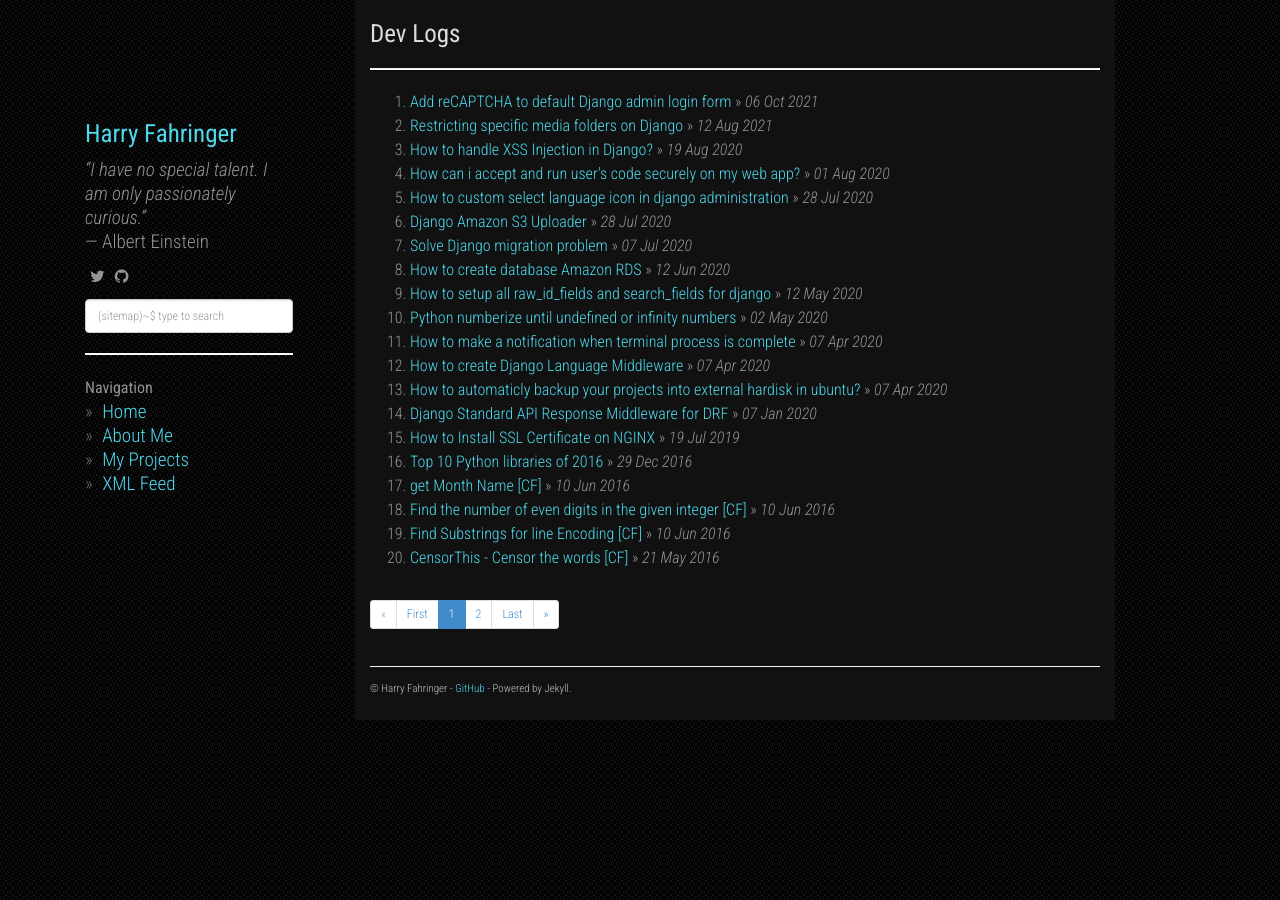
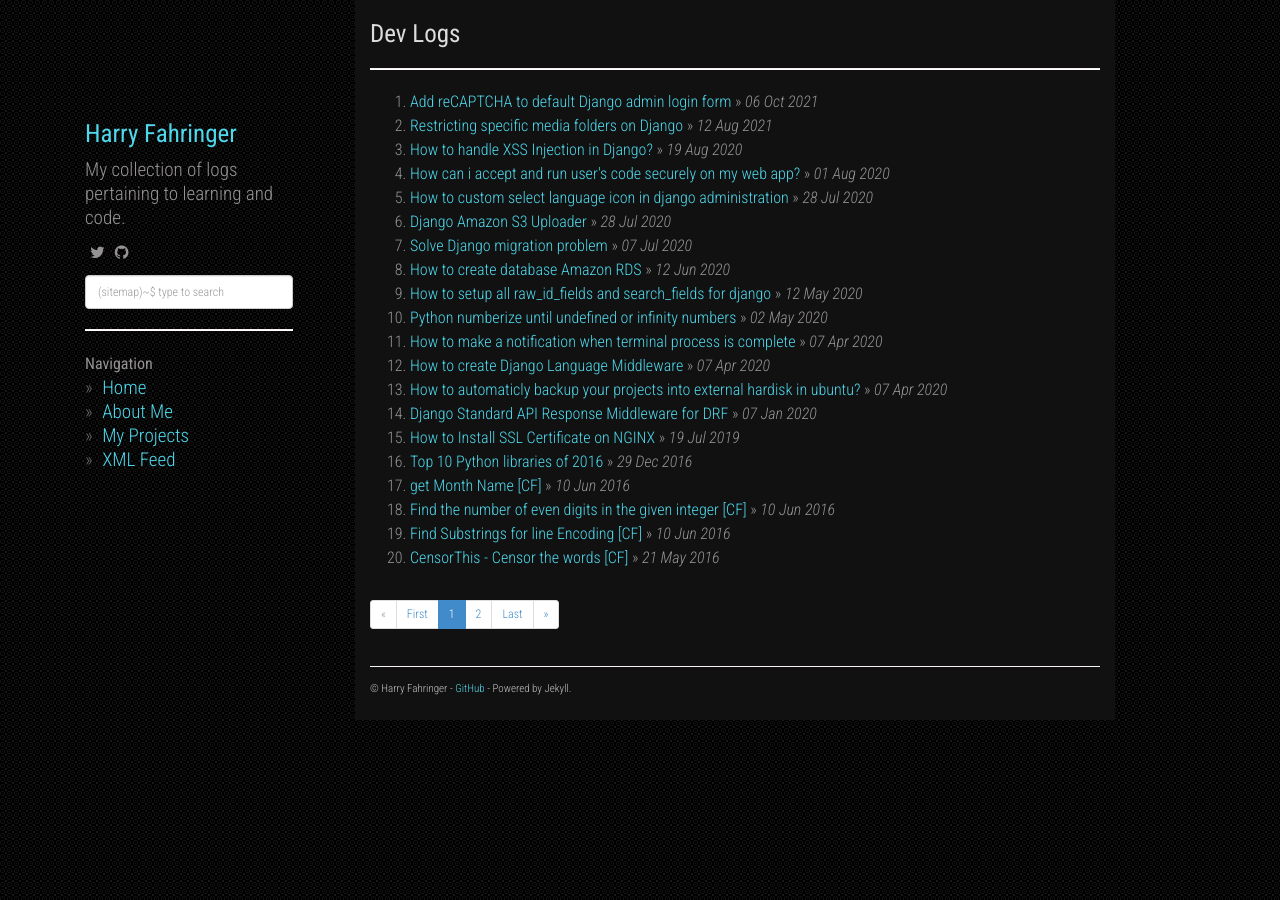
Before and after one commit to harryrf3/harryrf3.github.io, a Jekyll site: the page built from index.html, in a window 1280 px wide. Built offline with Jekyll 4.4.1, drawn with Linux system fonts in a browser that asks for light colours; nearby versions of some CDN libraries; the list of posts is cut into pages by our own code.

Commit message:
Updated _config.yml

```diff
--- a/_config.yml
+++ b/_config.yml
@@ -2,7 +2,7 @@ title: Dev Logs
 description: My collection of logs about learning and code.
 author: Harry Fahringer
 github: https://github.com/harryrf3
-about: <i>“I have no special talent. I am only passionately curious.”</i> <br/> &#8212 Albert Einstein
+about: My collection of logs pertaining to learning and code.
 disqus_shortname: devlogs
 google_analytics: UA-222285238-2
 
```
